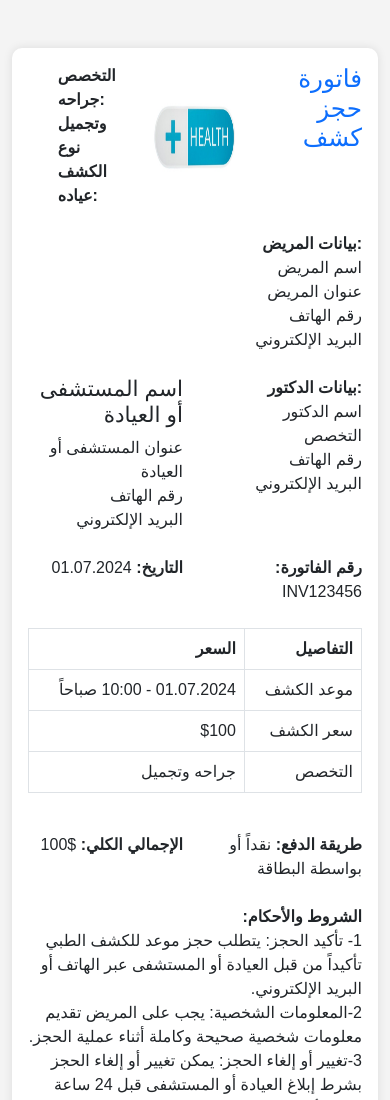
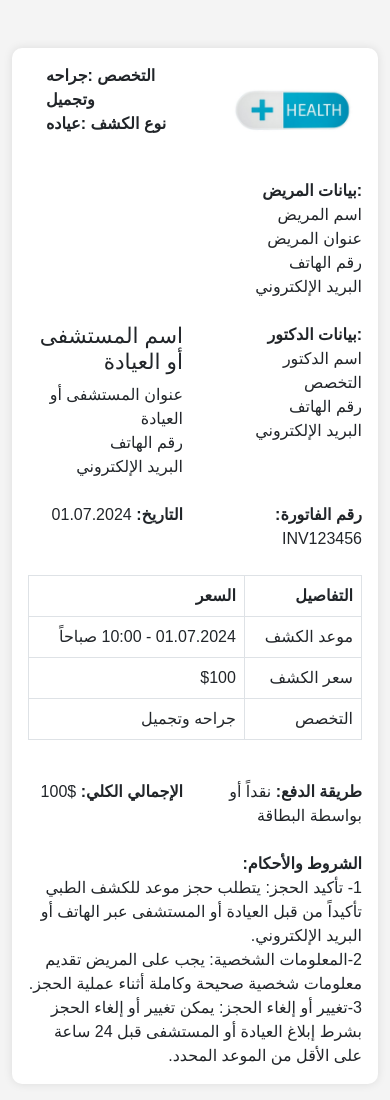
Before and after one commit to omaralkhuly18/invoice_hospital, a plain HTML site: page index.html in a window 390 px wide. Shown: the top 1100 px of the page. Drawn offline with nearby package versions, Linux system fonts and the light colour scheme.

Commit message:
two commit

```diff
--- a/index.html
+++ b/index.html
@@ -15,15 +15,15 @@
             <div class="col-12">
                 <div class="invoice p-3 mb-3">
                     <div class="row">
-                        <div class="col-4">
+                        <div class="col-4 logo_text">
                             <h2 class="text-primary">فاتورة حجز كشف</h2>
                         </div>
 
-                        <div class="col-4 text-center">
+                        <div class="col-4 text-center logo_image">
                             <img src="health_medicine_medical.jpg" class="image_invoice" alt="">
                         </div>
 
-                        <div class="col-3 text-start">
+                        <div class="col-3 text-start data_text">
                             <div><strong> التخصص :جراحه وتجميل </strong></div>
                             <div><strong> نوع الكشف :عياده </strong></div>
                         </div>
@@ -126,7 +126,7 @@
             </div>
         </div>
     </div>
-    <script src="https://cdn.jsdelivr.net/npm/@popperjs/core@2.11.6/dist/umd/popper.min.js"></script>
+    <!-- <script src="https://cdn.jsdelivr.net/npm/@popperjs/core@2.11.6/dist/umd/popper.min.js"></script> -->
     <script src="https://cdn.jsdelivr.net/npm/bootstrap@5.3.0/dist/js/bootstrap.min.js"></script>
     <script src="script.js"></script>
 </body>
--- a/styles.css
+++ b/styles.css
@@ -36,3 +36,17 @@ body {
 .ltr {
     direction: ltr;
 }
+
+@media screen and (max-width: 770px) and (min-width: 230px){
+    .logo_text{
+        display: none;
+    }
+
+    .logo_image{
+        width: 45% !important;
+    }
+
+    .data_text{
+        width: 50% !important;
+    }
+}
```
